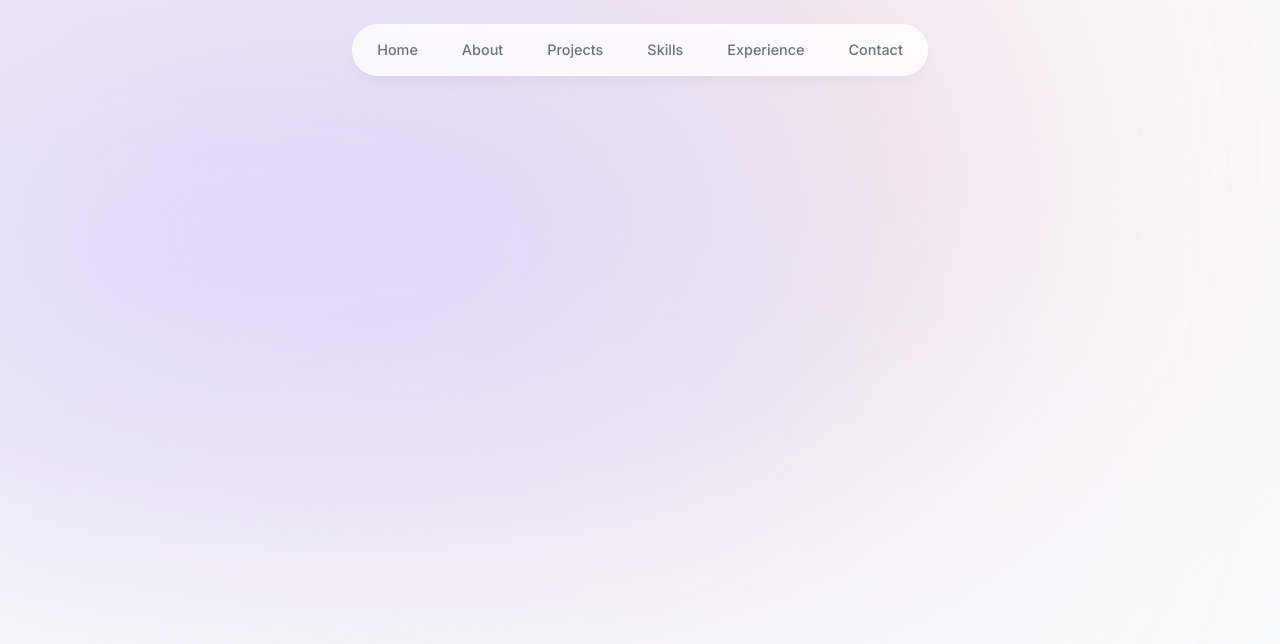
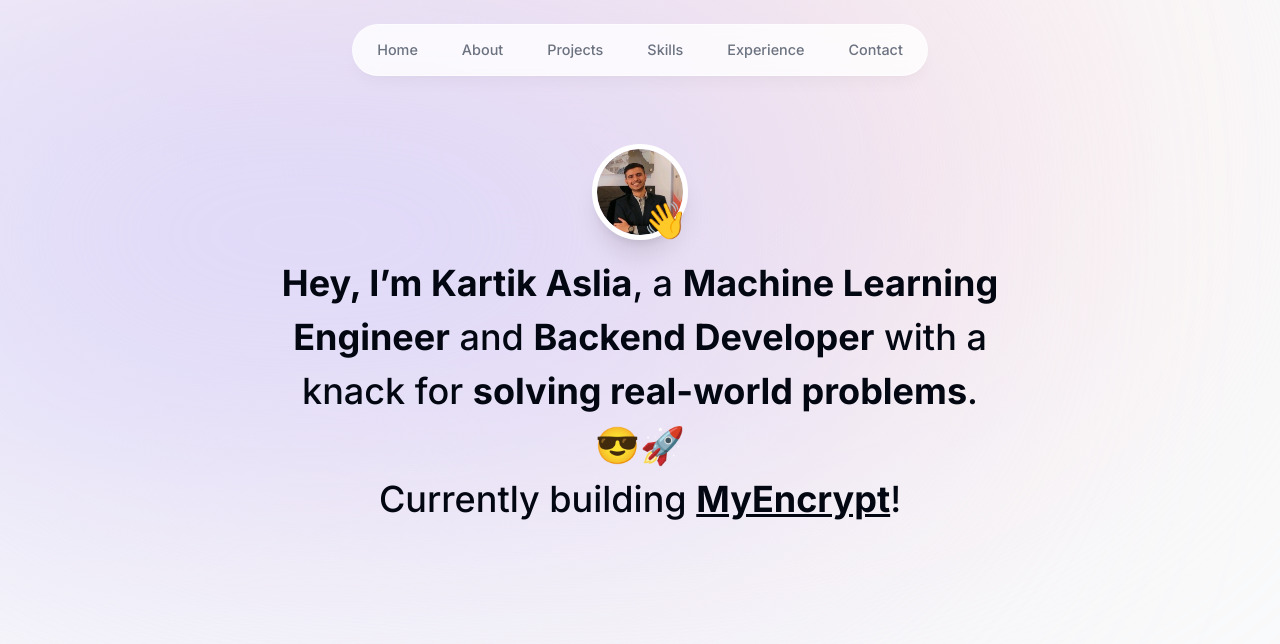
Before and after one commit to Skizzy-create/Portfolio, a Next.js app: page / in a window 1280 px wide. Shown: the top 644 px of the page. Built offline with nearby package versions, Linux system fonts and the light colour scheme.

Commit message:
Add Intro Paragraph 1 & Image

```diff
--- a/app/page.tsx
+++ b/app/page.tsx
@@ -1,7 +1,9 @@
+import Intro from "@/components/intro";
+
 export default function Home() {
   return (
-    <main className="">
-
+    <main className="flex flex-col items-center">
+      <Intro />
     </main>
   )
 }
--- /dev/null
+++ b/components/intro.tsx
@@ -0,0 +1,58 @@
+'use client'
+
+import Image from 'next/image'
+import React from 'react'
+import { motion } from 'framer-motion'
+import selfPotrait from '@/public/Kartik-modified.png'
+
+export default function Intro() {
+    return (
+        <section className='mb-28 max-w-[50rem] text-center sm:mb-0'>
+            <div className='flex items-center justify-center'>
+                <div className='relative'>
+                    <motion.div
+                        initial={{ opacity: 0, scale: 0 }}
+                        animate={{ opacity: 1, scale: 1 }}
+                        transition={{
+                            type: 'tween',
+                            duration: 0.2
+                        }}
+                    >
+                        <Image src={selfPotrait}
+                            alt="Kartik Aslia"
+                            width="192"
+                            height="192"
+                            priority={true}
+                            quality="95"
+                            className=' object-cover h-24 w-24 rounded-full border-[0.35rem] border-white shadow-xl'
+                        />
+                    </motion.div>
+                    <motion.span className='absolute bottom-0 right-0 text-4xl'
+                        initial={{ opacity: 0, scale: 0 }}
+                        animate={{ opacity: 1, scale: 1 }}
+                        transition={{
+                            type: 'spring',
+                            stiffness: 125,
+                            delay: 0.1,
+                            duration: 0.7
+                        }}
+                    >
+                        👋
+                    </motion.span>
+                </div>
+            </div>
+            <p className='mb-10 mt-4 px-4 text-2xl font-medium !leading-[1.5] sm:text-4xl'>
+                <span className="font-bold">Hey, I’m Kartik Aslia</span>, a{" "}
+                <span className="font-bold">Machine Learning Engineer</span> and{" "}
+                <span className="font-bold">Backend Developer</span> with a knack for{" "}
+                <span className="font-bold">solving real-world problems</span>.
+                <br />
+                😎🚀
+                <br />
+                Currently building{" "}
+                <span className="underline font-bold">MyEncrypt</span>!
+
+            </p>
+        </section>
+    )
+}
```
Also changed, not shown: public/Kartik-modified.png (added).
